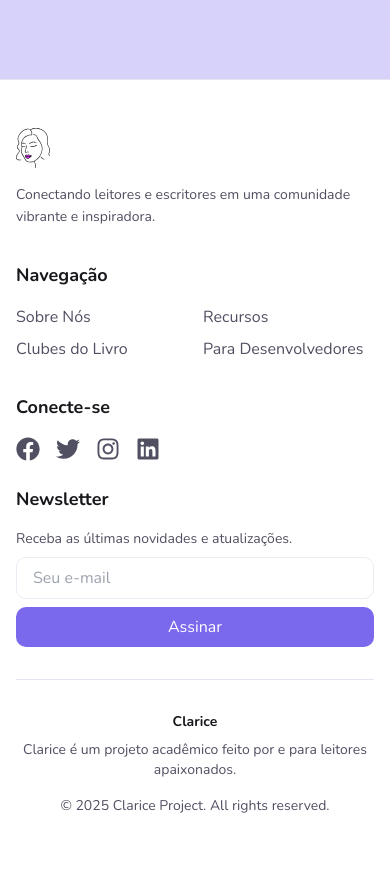
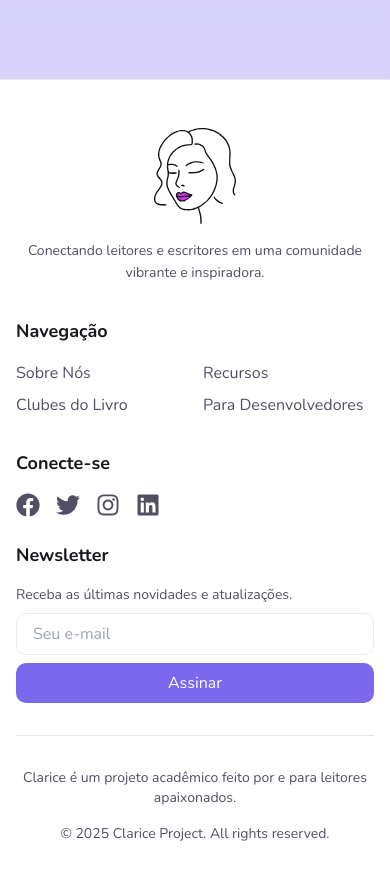
Before and after one commit to euclari/recruiting-lp, a React (Vite) app: page / in a window 390 px wide. Shown: the part 9600-10480 px from the top of the page. Built offline with nearby package versions, Linux system fonts and the light colour scheme; the HTML template or start-up script is replaced by a standard one.

Commit message:
feat: enhance footer layout with responsive design and visual updates

```diff
--- a/src/components/shared/Footer.tsx
+++ b/src/components/shared/Footer.tsx
@@ -10,8 +10,8 @@ const Footer: React.FC = () => {
     <footer className="bg-card text-card-foreground border-t border-border py-12">
       <div className="container mx-auto px-4">
         <div className="grid grid-cols-1 md:grid-cols-3 gap-8 mb-8">
-          <div className="col-span-1">
-            <img src="/logo.svg" alt="Clarice Logo" className="h-10 w-auto mb-4" />
+          <div className="col-span-1 flex flex-col items-center text-center md:items-start md:text-left">
+            <img src="/logo.svg" alt="Clarice Logo" className="h-24 w-auto mb-4" />
             <p className="text-muted-foreground text-sm leading-relaxed">
               Conectando leitores e escritores em uma comunidade vibrante e inspiradora.
             </p>
@@ -62,7 +62,6 @@ const Footer: React.FC = () => {
         </div>
 
         <div className="border-t border-border pt-8 text-center text-muted-foreground text-sm">
-          <p className="font-semibold text-foreground mb-2">Clarice</p>
           <p className="mb-4">
             {t('footer.tagline')}
           </p>
```
